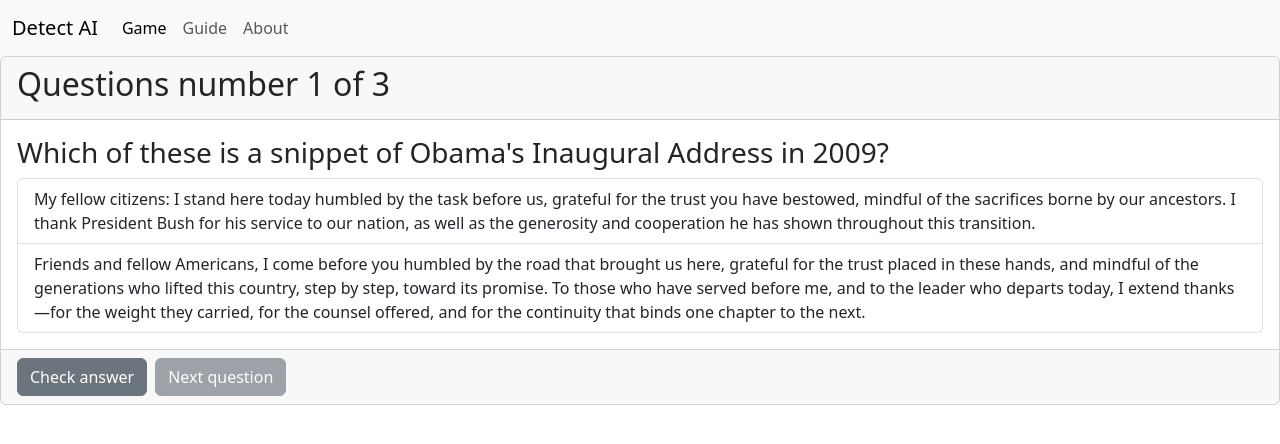
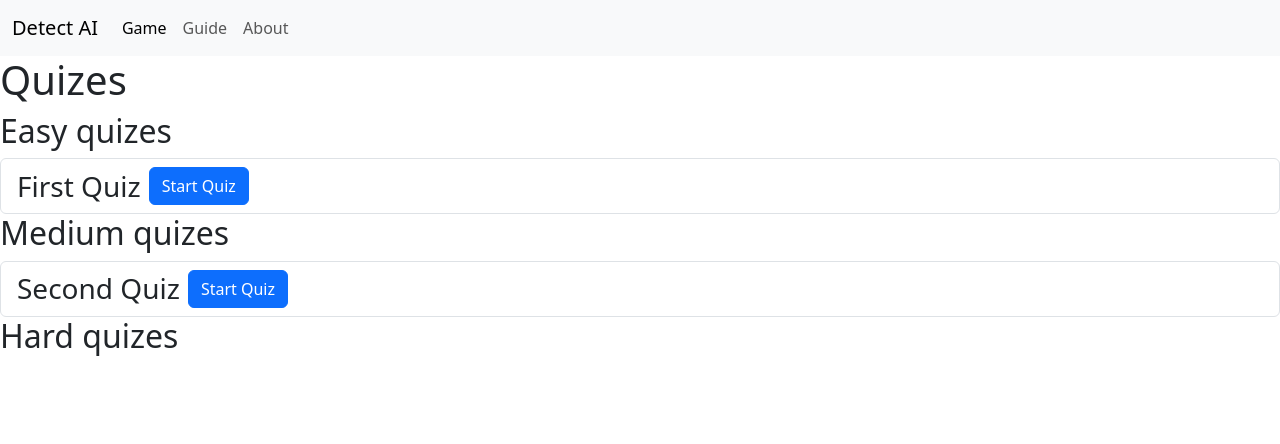
Before and after one commit to KASSU9/DetectAI, a React (Vite) app in the folder client/: page / in a window 1280 px wide. Shown: the top 444 px of the page. Built offline with nearby package versions, Linux system fonts and the light colour scheme.

Commit message:
Added a main page for selecting which quiz to play

```diff
--- /dev/null
+++ b/client/src/components/Quizes.tsx
@@ -0,0 +1,36 @@
+import { Link } from "react-router-dom";
+
+interface Quiz {
+	id: number;
+	title: string;
+	difficulty: string;
+}
+
+interface QuizzesProps {
+	quizes: Quiz[];
+}
+
+function Quizes(props: QuizzesProps) {
+	return (
+		<div>
+			<ul className="list-group">
+				{props.quizes.map((quiz) => (
+					<li
+						className="list-group-item d-flex align-items-center gap-2"
+						key={quiz.id}
+					>
+						<h3 className="mb-0">{quiz.title}</h3>
+						<Link
+							to={`/quizes/${quiz.id}`}
+							className="btn btn-primary"
+						>
+							Start Quiz
+						</Link>
+					</li>
+				))}
+			</ul>
+		</div>
+	);
+}
+
+export default Quizes;
--- a/client/src/data/questions.tsx
+++ b/client/src/data/questions.tsx
@@ -1,4 +1,11 @@
 export const questionData = [
+	{
+		quiz: {
+			id: 0,
+			title: "First Quiz",
+			difficulty: "easy",
+		},
+		questions: [
 			{
 				id: 0,
 				question:
@@ -11,7 +18,8 @@
 			},
 			{
 				id: 1,
-		question: "Which of these is a snippet of Shakespeare's sonnet?",
+				question:
+					"Which of these is a snippet of Shakespeare's sonnet?",
 				choices: [
 					"When midnight's hush doth weigh upon the air, And all the watchful stars their vigils keep, My roving heart, untamed by dulling care, Steals from the day to where thy graces sleep. Thy look, a torch, makes noon of darkest night, And warms the cold that time in marrow sows; Yet time, close-fisted churl, with jealous spite, O'er budding joys his nipping winter throws. I bargain then with hours I cannot bind, To lend me leave thy living book to read;",
 					"When most I wink, then do mine eyes best see, For all the day they view things unrespected; But when I sleep, in dreams they look on thee, And, darkly bright, are bright in dark directed. Then thou, whose shadow shadows doth make bright—How would thy shadow’s form form happy show To the clear day with thy much clearer light, When to unseeing eyes thy shade shines so?",
@@ -24,4 +32,27 @@
 				choices: ["Answer1", "Answer2", "Answer3"],
 				correctIndex: 2,
 			},
+		],
+	},
+	{
+		quiz: {
+			id: 1,
+			title: "Second Quiz",
+			difficulty: "medium",
+		},
+		questions: [
+			{
+				id: 0,
+				question: "What is the correct answer?",
+				choices: ["Answer1", "Answer2", "Answer3"],
+				correctIndex: 2,
+			},
+			{
+				id: 1,
+				question: "What is the correct answer?",
+				choices: ["Answer1", "Answer2", "Answer3"],
+				correctIndex: 2,
+			},
+		],
+	},
 ];
--- a/client/src/pages/GamePage.tsx
+++ /dev/null
@@ -1,40 +0,0 @@
-import Question from "../components/Question";
-import { useState } from "react";
-import { questionData } from "../data/questions";
-
-interface QuestionProps {
-	id: number;
-	question: string;
-	choices: string[];
-	correctAnswerId: number;
-}
-
-function GamePage() {
-	const questions: QuestionProps[] = questionData.map((question) => ({
-		id: question.id,
-		question: question.question,
-		choices: question.choices,
-		correctAnswerId: question.correctIndex,
-	}));
-
-	const [currentQuestionIndex, setCurrentQuestionIndex] = useState(0);
-
-	const handleNextQuestion = () => {
-		setCurrentQuestionIndex((currentIndex) =>
-			Math.min(currentIndex + 1, questions.length - 1),
-		);
-	};
-
-	return (
-		<Question
-			id={questions[currentQuestionIndex].id}
-			question={questions[currentQuestionIndex].question}
-			choices={questions[currentQuestionIndex].choices}
-			correctAnswerId={questions[currentQuestionIndex].correctAnswerId}
-			length={questions.length}
-			onNextQuestion={handleNextQuestion}
-		/>
-	);
-}
-
-export default GamePage;
--- /dev/null
+++ b/client/src/pages/QuizPage.tsx
@@ -0,0 +1,70 @@
+import { questionData } from "../data/questions";
+import Question from "../components/Question";
+import { useState } from "react";
+import { useParams } from "react-router-dom";
+
+interface Quiz {
+	id: number;
+	title: string;
+	difficulty: string;
+}
+
+interface Questions {
+	id: number;
+	question: string;
+	choices: string[];
+	correctIndex: number;
+}
+
+interface QuestionData {
+	quiz: Quiz;
+	questions: Questions[];
+}
+
+function QuizPage() {
+	const questions: QuestionData[] = questionData.map((question) => ({
+		quiz: question.quiz,
+		questions: question.questions,
+	}));
+
+	const params = useParams<{ id: string }>();
+
+	const quizId = parseInt(params.id || "0", 10); // TODO: handle invalid id
+
+	const [currentQuestionIndex, setCurrentQuestionIndex] = useState(0);
+
+	const handleNextQuestion = () => {
+		setCurrentQuestionIndex((currentIndex) =>
+			Math.min(currentIndex + 1, questions[quizId].questions.length - 1),
+		);
+	};
+
+	return (
+		<>
+			<div>
+				<h1>{questions[quizId].quiz.title}</h1>
+			</div>
+			<div>
+				<Question
+					id={questions[quizId].questions[currentQuestionIndex].id}
+					question={
+						questions[quizId].questions[currentQuestionIndex]
+							.question
+					}
+					choices={
+						questions[quizId].questions[currentQuestionIndex]
+							.choices
+					}
+					correctAnswerId={
+						questions[quizId].questions[currentQuestionIndex]
+							.correctIndex
+					}
+					length={questions[quizId].questions.length}
+					onNextQuestion={handleNextQuestion}
+				/>
+			</div>
+		</>
+	);
+}
+
+export default QuizPage;
--- /dev/null
+++ b/client/src/pages/QuizesPage.tsx
@@ -0,0 +1,44 @@
+import { questionData } from "../data/questions";
+import Quizes from "../components/Quizes";
+
+interface Quiz {
+	id: number;
+	title: string;
+	difficulty: string;
+}
+
+interface QuizData {
+	quiz: Quiz;
+}
+
+function QuizesPage() {
+	const questions: QuizData[] = questionData.map((question) => ({
+		quiz: question.quiz,
+	}));
+
+	return (
+		<>
+			<h1>Quizes</h1>
+			<h2>Easy quizes</h2>
+			<Quizes
+				quizes={questions
+					.filter((q) => q.quiz.difficulty === "easy")
+					.map((q) => q.quiz)}
+			/>
+			<h2>Medium quizes</h2>
+			<Quizes
+				quizes={questions
+					.filter((q) => q.quiz.difficulty === "medium")
+					.map((q) => q.quiz)}
+			/>
+			<h2>Hard quizes</h2>
+			<Quizes
+				quizes={questions
+					.filter((q) => q.quiz.difficulty === "hard")
+					.map((q) => q.quiz)}
+			/>
+		</>
+	);
+}
+
+export default QuizesPage;
```
Also changed, not shown: client/src/App.tsx (+7 -2 lines). Lines whose indentation alone changed are shown as unchanged.
